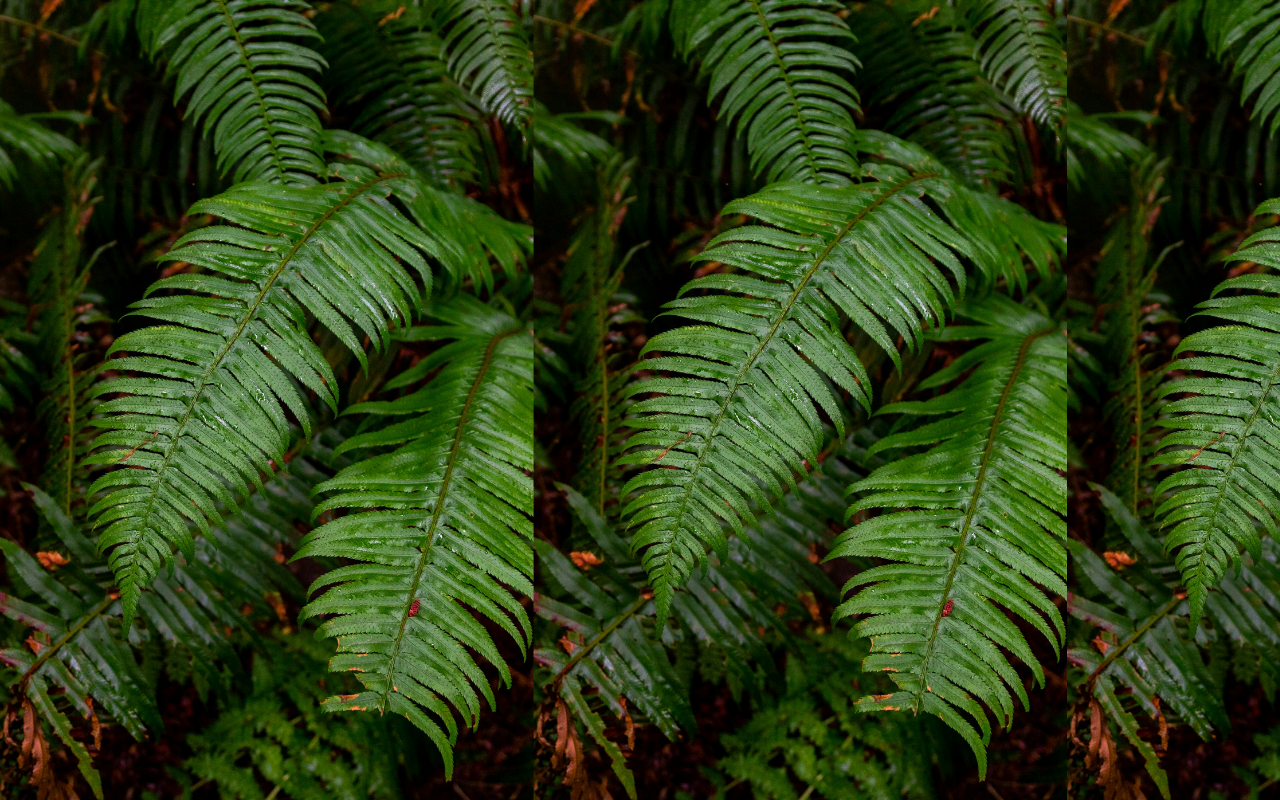
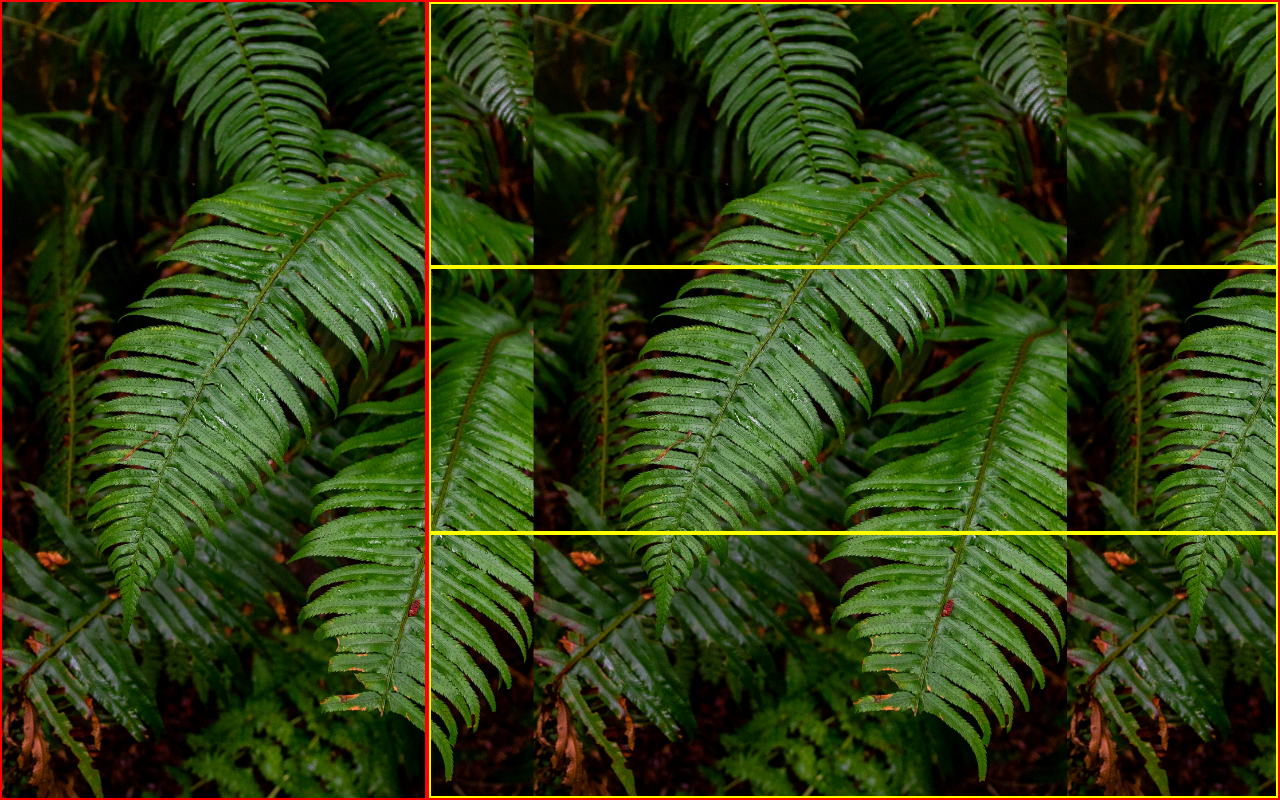
Before and after one commit to wildrobotgoose/odin-sign-up-form, a plain HTML site: page index.html in a window 1280 px wide. Drawn offline with Linux system fonts and the light colour scheme.

Commit message:
Add skeleton divs

```diff
--- a/index.html
+++ b/index.html
@@ -6,5 +6,14 @@
     <title>Sign-up form</title>
 </head>
 <body>
+    <div class="sidebar"></div>
+    <div class="main">
+        <div class="main-top">
+        </div>
+        <div class="main-middle">
+        </div>
+        <div class="main-bottom">
+        </div>
+    </div>
 </body>
 </html>
--- a/style.css
+++ b/style.css
@@ -1,4 +1,29 @@
 body {
     background-image: url("./img/ferns.jpg");
     background-size: auto 100vh;
+    height: 100vh;
+    padding: 0;
+    border: 0;
+    margin: 0;
+    display: flex;
+    align-items: stretch;
 }
+
+body div {
+    border: solid red 2px;
+}
+
+div.sidebar {
+    flex-grow: 1;
+}
+
+div.main {
+    flex-grow: 2;
+    display: flex;
+    flex-direction: column;
+}
+
+div.main div {
+    border: solid yellow 2px;
+    flex-grow: 1;
+}
```
